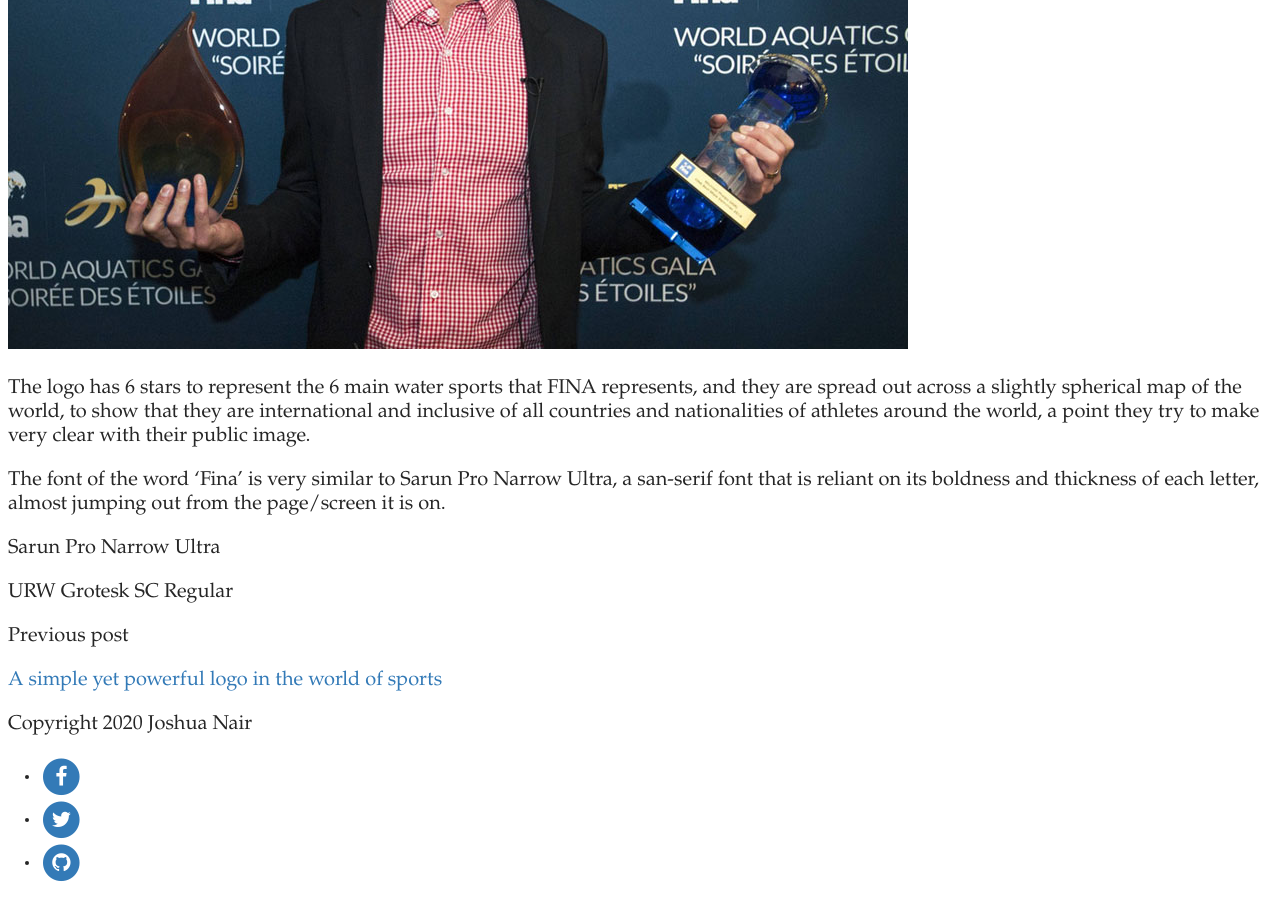
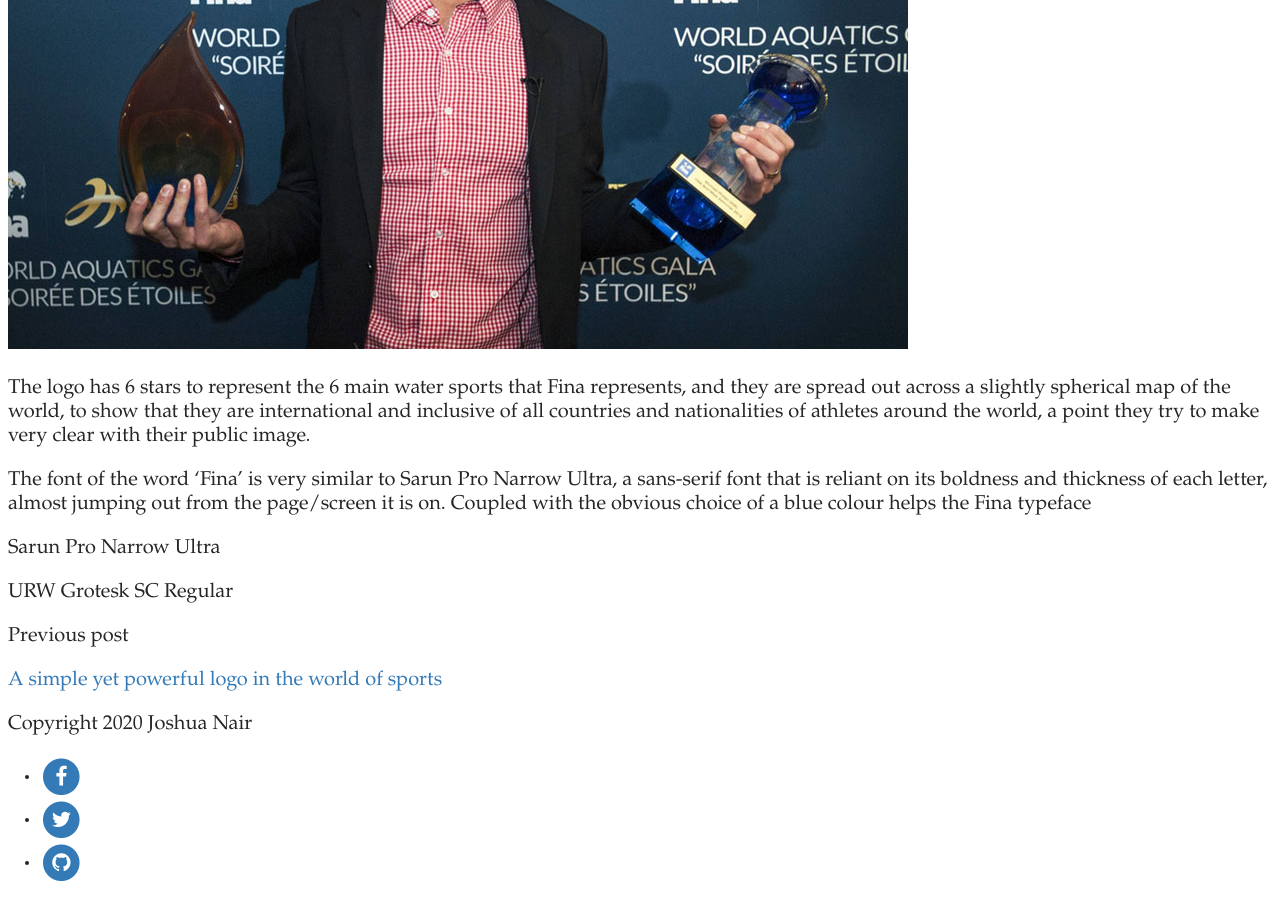
Before and after one commit to joshnair10/TypogBlog, a Jekyll site: the page built from _posts/2020-11-25-a-splash-of-simplicity.md, in a window 1280 px wide and 900 px high, scrolled down 1267 px. Built offline with Jekyll 4.4.1, drawn with Linux system fonts in a browser that asks for light colours; some web fonts are replaced; comment, search, counter and statistics services are not loaded.

Commit message:
Update Post “2020-11-25-a-splash-of-simplicity”

```diff
--- a/_posts/2020-11-25-a-splash-of-simplicity.md
+++ b/_posts/2020-11-25-a-splash-of-simplicity.md
@@ -9,9 +9,9 @@
 
 ![](../uploads/phelps-fina.jpg)
 
-The logo has 6 stars to represent the 6 main water sports that FINA represents, and they are spread out across a slightly spherical map of the world, to show that they are international and inclusive of all countries and nationalities of athletes around the world, a point they try to make very clear with their public image.
+The logo has 6 stars to represent the 6 main water sports that Fina represents, and they are spread out across a slightly spherical map of the world, to show that they are international and inclusive of all countries and nationalities of athletes around the world, a point they try to make very clear with their public image.
 
-The font of the word 'Fina' is very similar to Sarun Pro Narrow Ultra, a san-serif font that is reliant on its boldness and thickness of each letter, almost jumping out from the page/screen it is on.
+The font of the word 'Fina' is very similar to Sarun Pro Narrow Ultra, a sans-serif font that is reliant on its boldness and thickness of each letter, almost jumping out from the page/screen it is on. Coupled with the obvious choice of a blue colour helps the Fina typeface
 
  Sarun Pro Narrow Ultra
 
```
